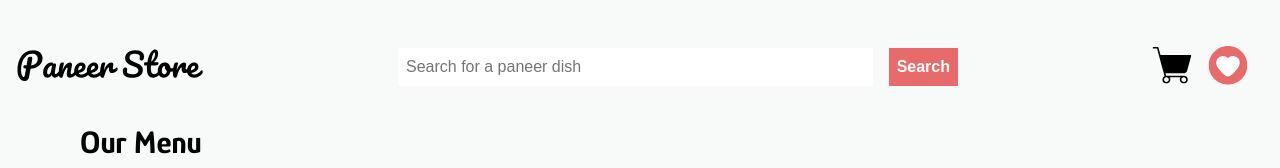
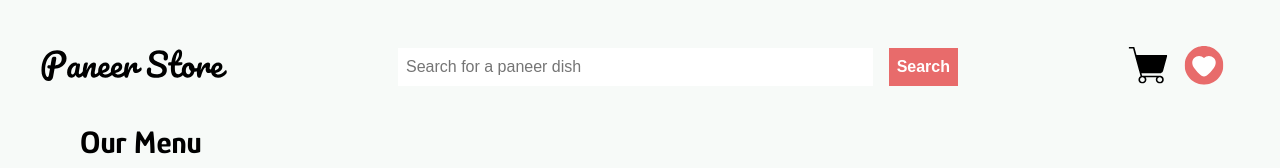
Before and after one commit to AyushSaini00/paneer-store, a website built with webpack: page src/index.html in a window 1280 px wide. Shown: the top 168 px of the page. Built offline with nearby package versions, Linux system fonts and the light colour scheme.

Commit message:
nav max-widht

```diff
--- a/src/styles/components/_navbar.scss
+++ b/src/styles/components/_navbar.scss
@@ -4,6 +4,8 @@ nav {
   display: flex;
   flex-direction: column;
   position: relative;
+  max-width: 75rem;
+  margin: 0 auto;
 
   .logo-link {
     max-width: 12rem;
```
